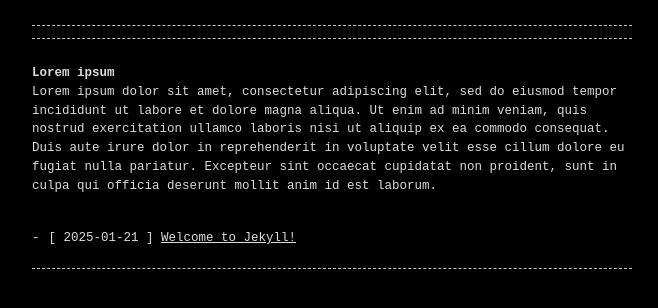
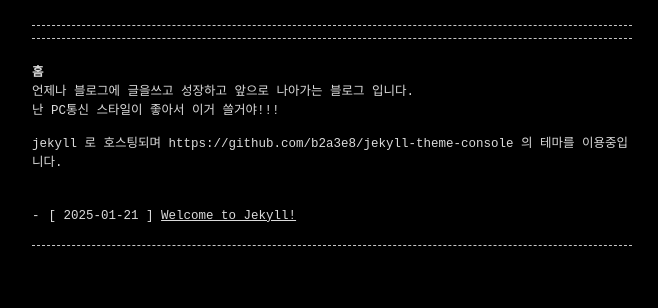
Before and after one commit to Mrochu/Mrochu.github.io, a Jekyll site: the page built from index.md, in a window 1280 px wide. Shown: the top 308 px of the page, without its empty margins (308-966 px from the left). Built offline with Jekyll 4.4.1, drawn with Linux system fonts in a browser that asks for light colours.

Commit message:
index편집

```diff
--- a/index.md
+++ b/index.md
@@ -4,6 +4,9 @@ layout: home
 permalink: /
 ---
 
-# Lorem ipsum
+# 홈
 
-Lorem ipsum dolor sit amet, consectetur adipiscing elit, sed do eiusmod tempor incididunt ut labore et dolore magna aliqua. Ut enim ad minim veniam, quis nostrud exercitation ullamco laboris nisi ut aliquip ex ea commodo consequat. Duis aute irure dolor in reprehenderit in voluptate velit esse cillum dolore eu fugiat nulla pariatur. Excepteur sint occaecat cupidatat non proident, sunt in culpa qui officia deserunt mollit anim id est laborum.
+언제나 블로그에 글을쓰고 성장하고 앞으로 나아가는 블로그 입니다.
+난 PC통신 스타일이 좋아서 이거 쓸거야!!!
+
+jekyll 로 호스팅되며 https://github.com/b2a3e8/jekyll-theme-console 의 테마를 이용중입니다.
```
Also changed, not shown: 1 other file.
